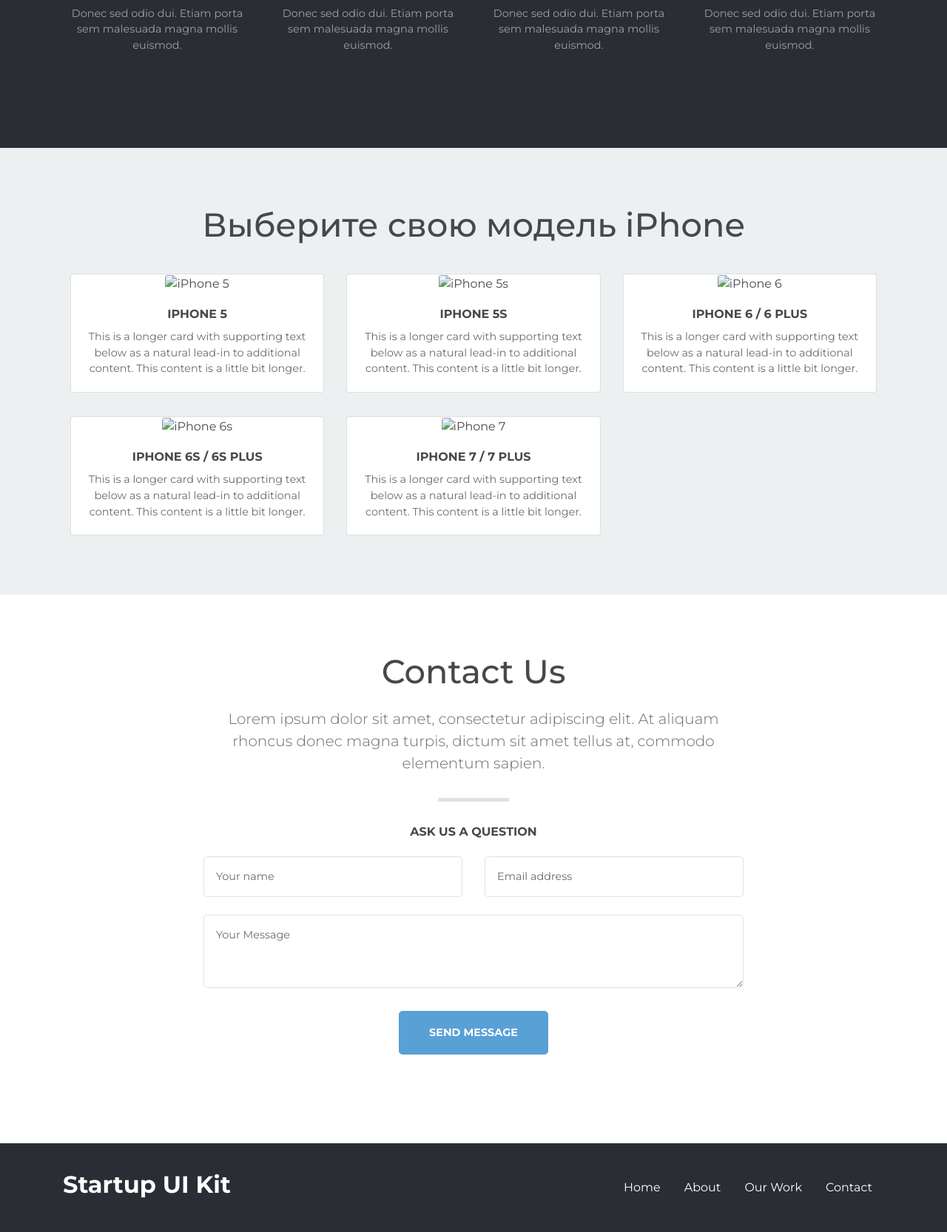
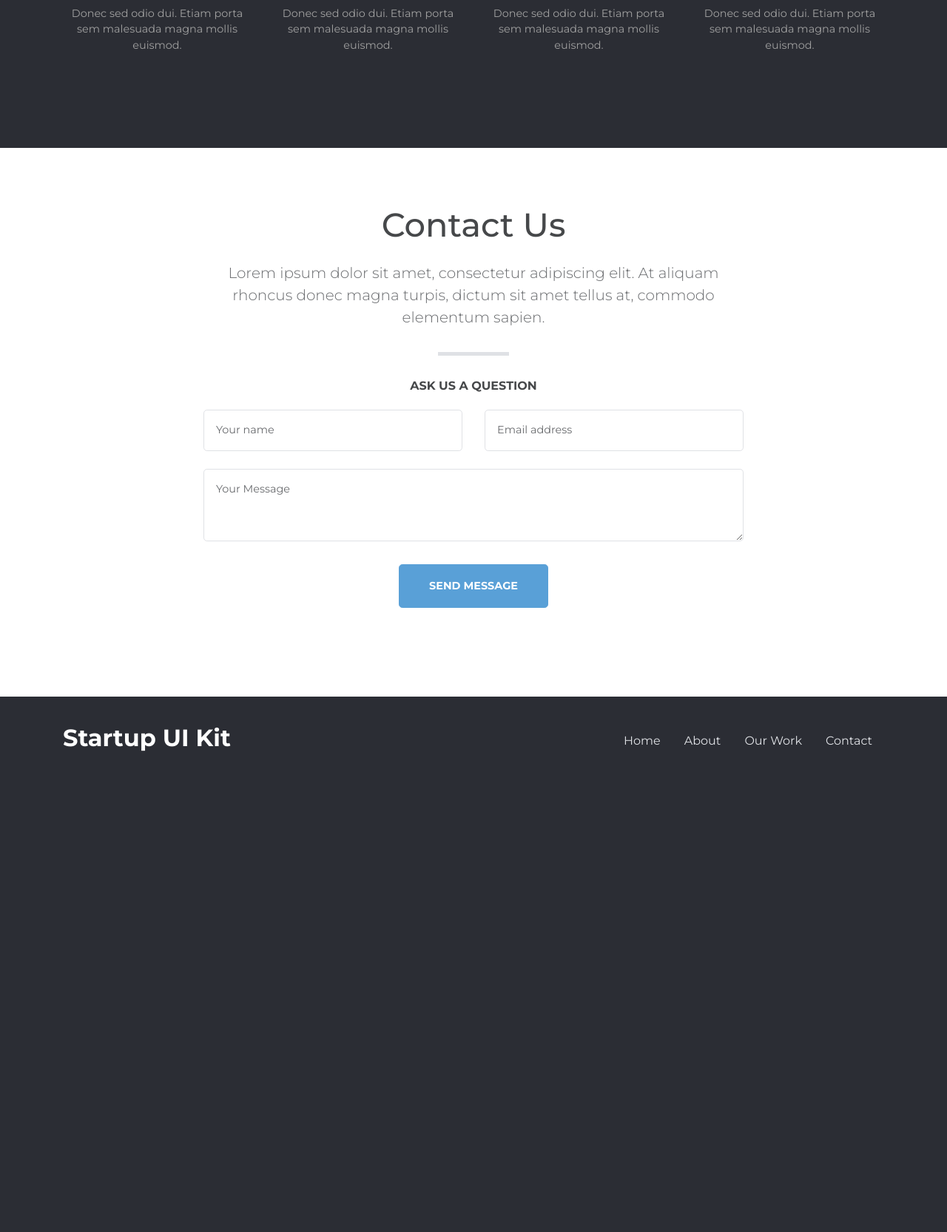
Before and after one commit to Anntie/LightningDesign, a PHP site: page / in a window 1280 px wide. Shown: the part 1284-2950 px from the top of the page at 74% size. After the commit the page ends 2300 px from the top, so only its background shows below. Run offline with PHP 8.4, Linux system fonts and the light colour scheme; some libraries are stand-ins or nearby versions; some web fonts are replaced.

Commit message:
Revert "Card layout + Navbar"
This reverts commit ebbc57ba66288fc4acd2da13da4b8385cdca1af8.

```diff
--- a/css/lightning.css
+++ /dev/null
@@ -1,58 +0,0 @@
-.navbar-sticked {
-  background-color: #59a0d7;
-}
-
-.nav-link {
-  color: #fff !important;
-}
-
-nav {
-  -webkit-transition: all .15s ease;
-  -moz-transition: all .15s ease;
-  -o-transition: all .15s ease;
-  transition: all .15s ease;
-}
-
-.card-layout > div {
-  margin-top: 2rem;
-}
-
-.services {
-  background-color: #ecf0f1;
-  padding: 5rem;
-}
-
-.service-link {
-    display: block;
-    position: relative;
-    width: 100%;
-    height: 100%;
-    margin: 0 auto;
-    cursor: pointer;
-}
-
-.service-hover {
-    position: absolute;
-    width: 100%;
-    height: 100%;
-    opacity: 0;
-    background: rgb(52, 73, 94);
-    -webkit-transition: all ease .5s;
-    -moz-transition: all ease .5s;
-    transition: all ease .5s;
-}
-
-.service-hover:hover {
-    opacity: 0.7;
-}
-
-.service-hover-content {
-    position: absolute;
-    top: 50%;
-    width: 100%;
-    height: 20px;
-    margin-top: -12px;
-    text-align: center;
-    font-size: 20px;
-    color: #fff;
-}
--- a/css/style.css
+++ b/css/style.css
@@ -213,7 +213,7 @@ li.nav-item .btn-white {
   border-radius: 0;
   width: 100%;
   color: #fff;
-  padding-top: 5rem; }
+  padding-top: 1rem; }
   .cover-1 h1 {
     font-weight: 200; }
   .cover-1 p.lead {
--- a/index.html
+++ b/index.html
@@ -8,30 +8,32 @@
 		<link rel="stylesheet" href="bootstrap/css/bootstrap.css">
 		<link rel="stylesheet" href="css/font-awesome.min.css">
 		<link rel="stylesheet" href="css/style.css">
-		<link rel="stylesheet" href="css/lightning.css">
 		<link href="https://fonts.googleapis.com/css?family=Droid+Serif:400,400i,700,700i|Montserrat:200,200i,300,300i,400,400i,500,500i,600,600i,700,700i" rel="stylesheet">
 	</head>
 	<body>
     <section class="cover-1 text-center">
-			<nav class="navbar sticky-event fixed-top navbar-expand-lg navbar-dark navbar-custom">
+			<nav class="navbar navbar-expand-lg navbar-dark navbar-custom">
 				<div class="container">
-					<a class="navbar-brand" href="#">(ЛОГО) lightning</a>
+					<a class="navbar-brand" href="#">Navbar</a>
 					<button class="navbar-toggler" type="button" data-toggle="collapse" data-target="#navbarSupportedContent" aria-controls="navbarSupportedContent" aria-expanded="false" aria-label="Toggle navigation">
 						<span class="navbar-toggler-icon"></span>
 					</button>
 					<div class="collapse navbar-collapse pull-xs-right justify-content-end" id="navbarSupportedContent">
 						<ul class="navbar-nav mt-2 mt-md-0">
-							<li class="nav-item">
-								<a class="nav-link" href="#">Услуги</a>
+							<li class="nav-item active">
+								<a class="nav-link" href="#">Home <span class="sr-only">(current)</span></a>
 							</li>
 							<li class="nav-item">
-								<a class="nav-link" href="#">О Нас</a>
+								<a class="nav-link" href="#">About</a>
 							</li>
 							<li class="nav-item">
-								<a class="nav-link" href="#">Контакты</a>
+								<a class="nav-link" href="#">Our Work</a>
 							</li>
 							<li class="nav-item">
-								<a class="btn btn-outline-white btn-outline" href="#">Заказать</a>
+								<a class="nav-link" href="#">Contact</a>
+							</li>
+							<li class="nav-item">
+								<a class="btn btn-outline-white btn-outline" href="#">Buy Now</a>
 							</li>
 						</ul>
 					</div>
@@ -89,95 +91,6 @@
 				</div>
 			</div>
 		</section>
-		<section class="services text-center">
-			<h2>Выберите свою модель iPhone</h2>
-			<div class="container">
-				<div class="row">
-					<div class="col-xs-12 col-sm-6 col-md-4 card-layout">
-					  <div class="card">
-							<a class="service-link">
-								<div class="service-hover">
-									<div class="service-hover-content">
-										<i class="fa fa-plus fa-3x"></i>
-									</div>
-								</div>
-					    	<img class="card-img-top" src="http://via.placeholder.com/350x260" alt="iPhone 5">
-							</a>
-					    <div class="card-body">
-					      <h4 class="card-title">iPhone 5</h4>
-					      <p class="card-text">This is a longer card with supporting text below as a natural lead-in to additional content. This content is a little bit longer.</p>
-					    </div>
-					  </div>
-					</div>
-					<div class="col-xs-12 col-sm-6 col-md-4 card-layout">
-						<div class="card">
-							<a class="service-link">
-								<div class="service-hover">
-									<div class="service-hover-content">
-										<i class="fa fa-plus fa-3x"></i>
-									</div>
-								</div>
-					    	<img class="card-img-top" src="http://via.placeholder.com/350x260" alt="iPhone 5s">
-							</a>
-					    <div class="card-body">
-					      <h4 class="card-title">iPhone 5s</h4>
-					      <p class="card-text">This is a longer card with supporting text below as a natural lead-in to additional content. This content is a little bit longer.</p>
-					    </div>
-					  </div>
-					</div>
-					<div class="col-xs-12 col-sm-6 col-md-4 card-layout">
-						<div class="card">
-							<a class="service-link">
-								<div class="service-hover">
-									<div class="service-hover-content">
-										<i class="fa fa-plus fa-3x"></i>
-									</div>
-								</div>
-					    	<img class="card-img-top" src="http://via.placeholder.com/350x260" alt="iPhone 6">
-							</a>
-					    <div class="card-body">
-					      <h4 class="card-title">iPhone 6 / 6 plus</h4>
-					      <p class="card-text">This is a longer card with supporting text below as a natural lead-in to additional content. This content is a little bit longer.</p>
-					    </div>
-					  </div>
-					</div>
-					<div class="col-xs-12 col-sm-6 col-md-4 card-layout">
-						<div class="card">
-							<a class="service-link">
-								<div class="service-hover">
-									<div class="service-hover-content">
-										<i class="fa fa-plus fa-3x"></i>
-									</div>
-								</div>
-					    	<img class="card-img-top" src="http://via.placeholder.com/350x260" alt="iPhone 6s">
-							</a>
-							<div class="card-body">
-								<h4 class="card-title">iPhone 6s / 6s plus</h4>
-								<p class="card-text">This is a longer card with supporting text below as a natural lead-in to additional content. This content is a little bit longer.</p>
-							</div>
-						</div>
-					</div>
-					<div class="col-xs-12 col-sm-6 col-md-4 card-layout">
-						<div class="card">
-							<a class="service-link">
-								<div class="service-hover">
-									<div class="service-hover-content">
-										<i class="fa fa-plus fa-3x"></i>
-									</div>
-								</div>
-					    	<img class="card-img-top" src="http://via.placeholder.com/350x260" alt="iPhone 7">
-							</a>
-							<div class="card-body">
-								<h4 class="card-title">iPhone 7 / 7 plus</h4>
-								<p class="card-text">This is a longer card with supporting text below as a natural lead-in to additional content. This content is a little bit longer.</p>
-							</div>
-						</div>
-						</div>
-					</div>
-				</div>
-			</div>
-		</section>
-		</section>
     <section class="contact-2">
 			<div class="container">
 				<div class="row contact-details">
@@ -233,11 +146,5 @@
 				</div>
 			</div>
 		</footer>
-
-		<script src="https://code.jquery.com/jquery-3.2.1.slim.min.js" integrity="sha384-KJ3o2DKtIkvYIK3UENzmM7KCkRr/rE9/Qpg6aAZGJwFDMVNA/GpGFF93hXpG5KkN" crossorigin="anonymous"></script>
-		<script src="https://cdnjs.cloudflare.com/ajax/libs/popper.js/1.11.0/umd/popper.min.js" integrity="sha384-b/U6ypiBEHpOf/4+1nzFpr53nxSS+GLCkfwBdFNTxtclqqenISfwAzpKaMNFNmj4" crossorigin="anonymous"></script>
-		<script src="https://cdnjs.cloudflare.com/ajax/libs/tether/1.4.0/js/tether.min.js" integrity="sha384-DztdAPBWPRXSA/3eYEEUWrWCy7G5KFbe8fFjk5JAIxUYHKkDx6Qin1DkWx51bBrb" crossorigin="anonymous"></script>
-		<script src="bootstrap/js/bootstrap.min.js"></script>
-		<script src="js/lightning.js"></script>
   </body>
   </html>
--- a/js/lightning.js
+++ /dev/null
@@ -1,9 +0,0 @@
-$(document).ready(function() {
-  $(window).scroll(function() {
-    if ($(this).scrollTop() > 140) {
-      $(".sticky-event").addClass('navbar-sticked');
-    } else {
-      $(".sticky-event").removeClass('navbar-sticked');
-    }
-  });
-});
```
